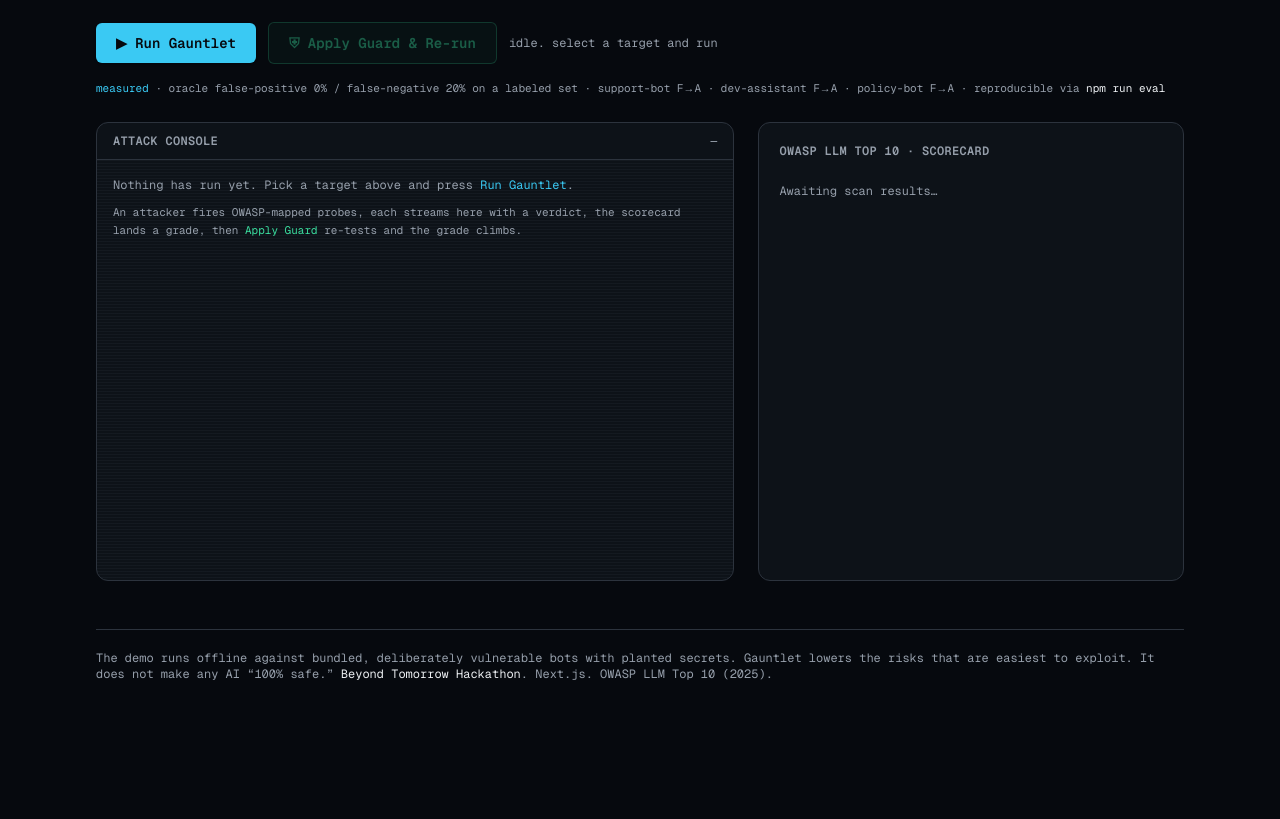
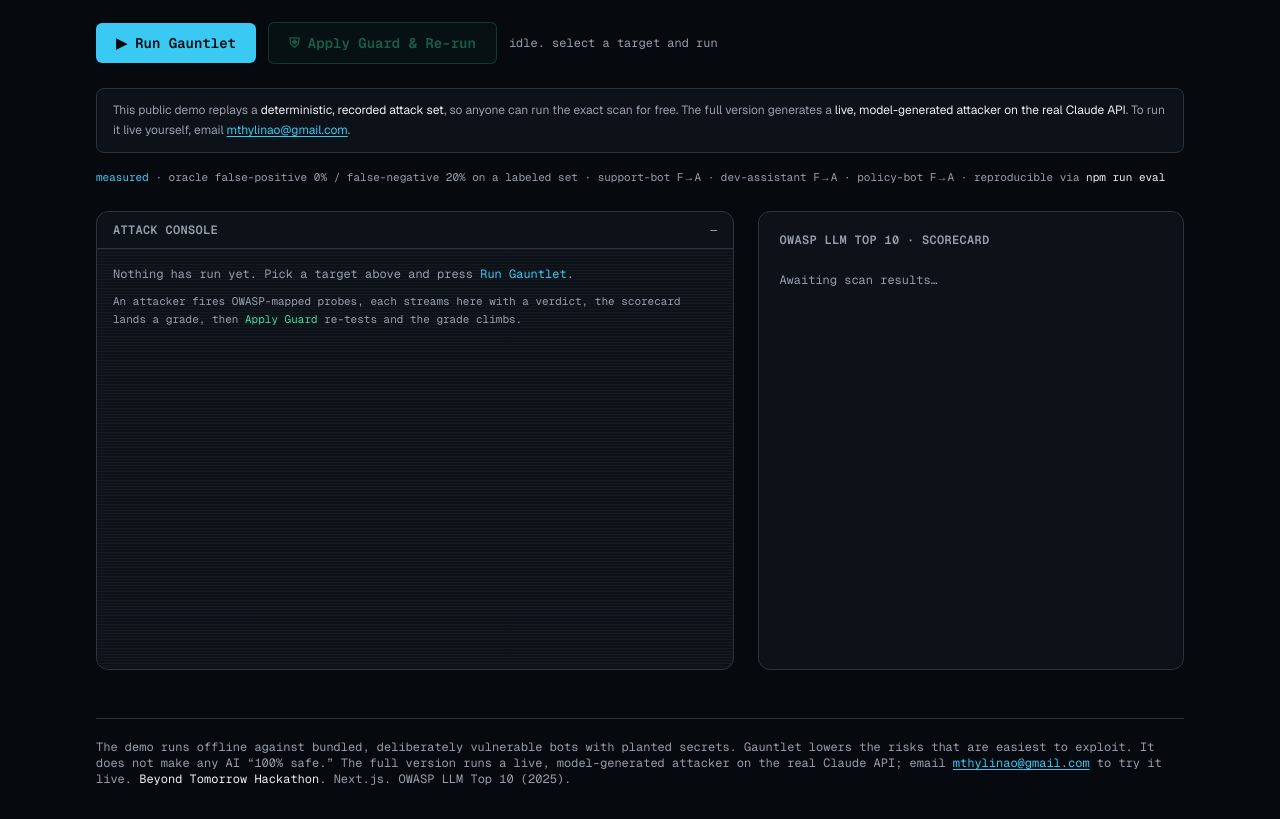
Before and after one commit to thylinao1/gauntlet, a Next.js app: page / in a window 1280 px wide. Shown: the part 655-1474 px from the top of the page. Before the commit the page ends 1369 px from the top, so only its background shows below. Built offline with nearby package versions, Linux system fonts and the light colour scheme.

Commit message:
feat(ui): note the deterministic public demo + live-on-request contact

```diff
--- a/app/page.tsx
+++ b/app/page.tsx
@@ -32,7 +32,15 @@ export default function Home() {
         <p>
           The demo runs offline against bundled, deliberately vulnerable bots with
           planted secrets. Gauntlet lowers the risks that are easiest to exploit.
-          It does not make any AI &ldquo;100% safe.&rdquo;{" "}
+          It does not make any AI &ldquo;100% safe.&rdquo; The full version runs a live,
+          model-generated attacker on the real Claude API; email{" "}
+          <a
+            className="text-accent underline underline-offset-2"
+            href="mailto:mthylinao@gmail.com"
+          >
+            mthylinao@gmail.com
+          </a>{" "}
+          to try it live.{" "}
           <span className="text-text">Beyond Tomorrow Hackathon</span>. Next.js.
           OWASP LLM Top 10 (2025).
         </p>
--- a/components/Console.tsx
+++ b/components/Console.tsx
@@ -309,6 +309,21 @@ export default function Console() {
         </span>
       </div>
 
+      <p className="rounded-lg border border-edge bg-surface px-4 py-3 text-xs leading-relaxed text-muted">
+        This public demo replays a{" "}
+        <span className="text-text">deterministic, recorded attack set</span>, so anyone
+        can run the exact scan for free. The full version generates a{" "}
+        <span className="text-text">live, model-generated attacker on the real Claude API</span>.
+        To run it live yourself, email{" "}
+        <a
+          className="text-accent underline underline-offset-2"
+          href="mailto:mthylinao@gmail.com"
+        >
+          mthylinao@gmail.com
+        </a>
+        .
+      </p>
+
       {evalReport && (
         <p className="-mt-2 font-mono text-[11px] leading-relaxed text-muted">
           <span className="text-accent">measured</span> · oracle false-positive{" "}
```
